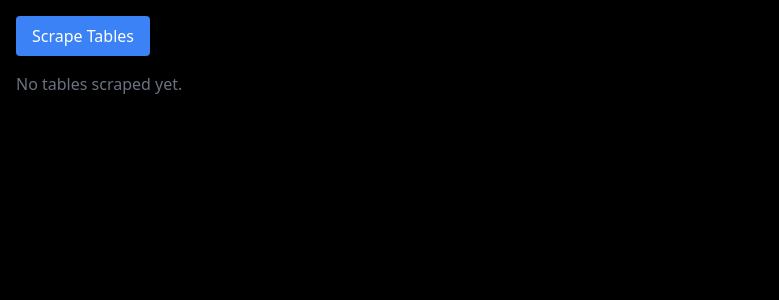
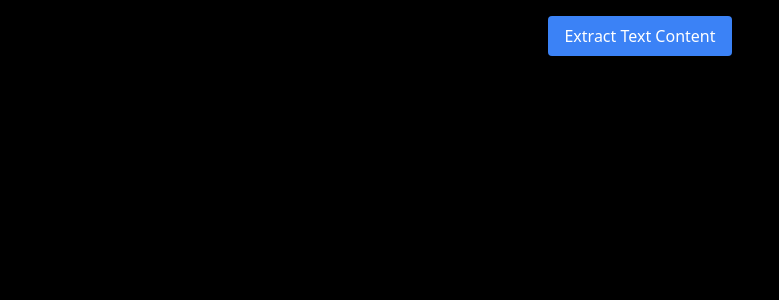
Before and after one commit to sharonadhitya/chrome_extension_web_scrape, a React (Vite) app: page / in a window 1280 px wide. Shown: the top 300 px of the page, without its empty margins (0-779 px from the left). Built offline with nearby package versions, Linux system fonts and the light colour scheme.

Commit message:
textscrape added

```diff
--- a/src/App.tsx
+++ b/src/App.tsx
@@ -1,11 +1,12 @@
 // import { BrowserRouter as Router, Routes, Route } from "react-router  ";
 // import Frontpage from "./component/frontpage";
 // import Getdata from "./component/Getdata";
-import TableScraper from "./component/TableScraper";
+// import TableScraper from "./component/TableScraper";
+import TextScraper from "./component/TextScraper";
 
 function App() {
   return (
-      <TableScraper />
+      <TextScraper />
   );
 }
 
--- a/src/component/Getdata.tsx
+++ b/src/component/Getdata.tsx
@@ -103,4 +103,4 @@
   );
 };
 
-export default Getdata;
+export default {Getdata,getSession};
--- /dev/null
+++ b/src/component/TextScraper.tsx
@@ -0,0 +1,23 @@
+import React from 'react';
+import { scrapeTextContent } from '../utils/scrapeText.ts';
+
+const TextScraper: React.FC = () => {
+  const handleScrape = () => {
+    const extractedText = scrapeTextContent();
+    console.log(extractedText);
+
+  };
+
+  return (
+    <div className="flex flex-col items-center p-4">
+      <button
+        onClick={handleScrape}
+        className="px-4 py-2 bg-blue-500 text-white rounded hover:bg-blue-600 transition"
+      >
+        Extract Text Content
+      </button>
+    </div>
+  );
+};
+
+export default TextScraper;
--- /dev/null
+++ b/src/utils/scrapeText.ts
@@ -0,0 +1,4 @@
+export const scrapeTextContent = (): string => {
+  const textContent=document.body.innerText;
+  return textContent;
+};
```
